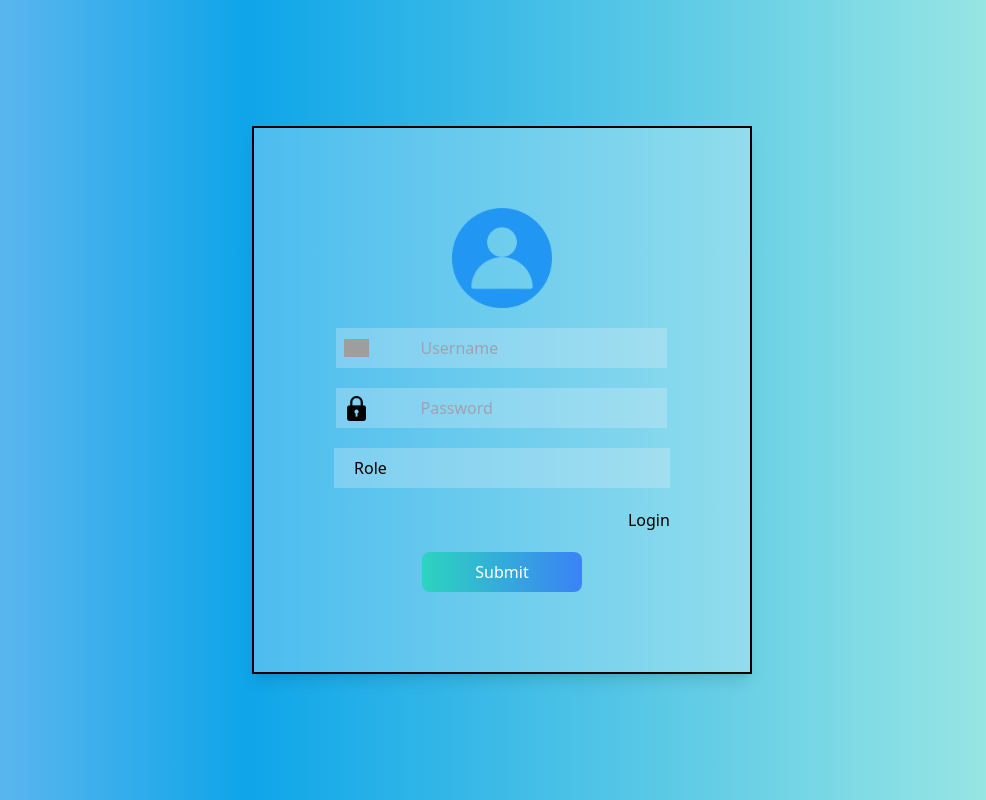
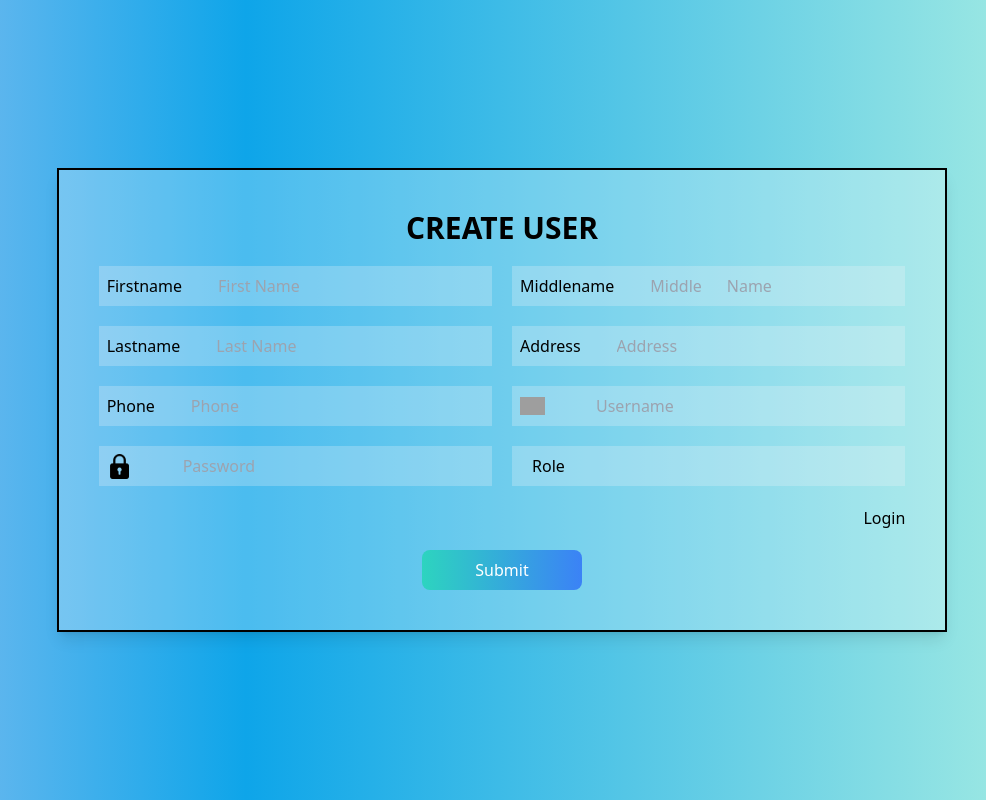
Before and after one commit to SridharVoleti/ODA, a Flask app: template MainApp/app/templates/register.html in a window 1280 px wide. Shown: the whole page, without its empty margins (138-1124 px from the left). Run offline with Flask 3, Linux system fonts and the light colour scheme; the template is opened without the code that fills it, so the values that code supplies are empty, except form fields; form fields are guessed from the names that the template uses; grey boxes are pictures that could not be loaded.

Commit message:
"Updated user registration form and endpoint to include additional fields, modified user registration service to generate UUID for user ID, and made corresponding changes to templates and CSS."

```diff
--- a/MainApp/app/models/user.py
+++ b/MainApp/app/models/user.py
@@ -54,10 +54,11 @@ class User(UserMixin):
             print(f"Get user error: {e}", flush=True)
             return None
 
-    def register(self):
+    @staticmethod
+    def register(user):
         """Registers a new user and returns the result or error."""
         try:
-            return register_user(self.firstname, self.lastname, self.address, self.phone, self.username, self.role)
+            return register_user(user)
         except Exception as e:
             print(f"Register error: {e}", flush=True)
             return e
--- a/MainApp/app/services/user_services.py
+++ b/MainApp/app/services/user_services.py
@@ -5,7 +5,8 @@ import json
 url = os.getenv("AUTH_URL")
 def register_user(user):
     try:
-        response = requests.post(url+"/register",json=json.dumps(user.__dict__))
+        response = requests.post(url+"/register",json=user)
+        print(response.json(),flush=True)
         if response.status_code == 200:
             return response.json()
         else:
--- a/MainApp/app/static/css/output.css
+++ b/MainApp/app/static/css/output.css
@@ -791,6 +791,10 @@ video {
   left: 0px;
 }
 
+.col-span-3 {
+  grid-column: span 3 / span 3;
+}
+
 .m-5 {
   margin: 1.25rem;
 }
@@ -806,10 +810,6 @@ video {
 
 .mb-4 {
   margin-bottom: 1rem;
-}
-
-.mt-0 {
-  margin-top: 0px;
 }
 
 .mt-10 {
@@ -1136,10 +1136,6 @@ video {
   padding: 0.5rem;
 }
 
-.p-20 {
-  padding: 5rem;
-}
-
 .p-3 {
   padding: 0.75rem;
 }
@@ -1239,6 +1235,11 @@ video {
   line-height: 1.25rem;
 }
 
+.text-3xl {
+  font-size: 1.875rem;
+  line-height: 2.25rem;
+}
+
 .font-bold {
   font-weight: 700;
 }
@@ -1333,6 +1334,14 @@ video {
 }
 
 @media (min-width: 768px) {
+  .md\:col-span-3 {
+    grid-column: span 3 / span 3;
+  }
+
+  .md\:col-span-2 {
+    grid-column: span 2 / span 2;
+  }
+
   .md\:mt-3 {
     margin-top: 0.75rem;
   }
@@ -1349,8 +1358,16 @@ video {
     grid-template-columns: repeat(3, minmax(0, 1fr));
   }
 
+  .md\:grid-cols-2 {
+    grid-template-columns: repeat(2, minmax(0, 1fr));
+  }
+
   .md\:p-20 {
     padding: 5rem;
+  }
+
+  .md\:p-10 {
+    padding: 2.5rem;
   }
 
   .md\:px-5 {
--- a/MainApp/app/templates/register.html
+++ b/MainApp/app/templates/register.html
@@ -4,19 +4,61 @@
   class="from-ocean-blue to-ocean-green flex h-screen w-screen items-center justify-center bg-gradient-to-r from-10% via-sky-500 via-30% to-90%"
 >
   <form
+    novalidate
     method="post"
-    class="flex flex-col items-center justify-center gap-5 border-2 border-black bg-white bg-opacity-25 p-5 shadow-lg md:p-20"
+    class="grid grid-cols-1 gap-5 border-2 border-black bg-white bg-opacity-25 p-5 shadow-lg md:grid-cols-2 md:p-10"
   >
     {{ form.hidden_tag() }}
-    <div>
-      <img
-        width="100"
-        src="{{url_for('static',filename='icons/profile.png')}}"
-        alt=""
-      />
+    <h1 class="text-center text-3xl font-extrabold md:col-span-2">
+      CREATE USER
+    </h1>
+    <div
+      class="flex h-10 items-center justify-center gap-5 bg-gray-100 bg-opacity-25 px-2"
+    >
+      {{form.firstname.label}} {{form.firstname(class="form-control rounded-none
+      border-none bg-transparent flex-1", placeholder="First Name")}} {% for
+      error in form.firstname.errors %}
+      <span style="color: red">[{{ error }}]</span>
+      {% endfor %}
     </div>
     <div
-      class="flex h-10 items-center justify-center gap-5 bg-gray-100 bg-opacity-25 ps-2"
+      class="flex h-10 items-center justify-center gap-5 bg-gray-100 bg-opacity-25 px-2"
+    >
+      {{form.middlename.label}} {{form.middlename(class="form-control
+      rounded-none border-none bg-transparent flex-1", placeholder="Middle
+      Name")}} {% for error in form.middlename.errors %}
+      <span style="color: red">[{{ error }}]</span>
+      {% endfor %}
+    </div>
+    <div
+      class="flex h-10 items-center justify-center gap-5 bg-gray-100 bg-opacity-25 px-2"
+    >
+      {{form.lastname.label}} {{form.lastname(class="form-control rounded-none
+      border-none bg-transparent flex-1", placeholder="Last Name")}} {% for
+      error in form.lastname.errors %}
+      <span style="color: red">[{{ error }}]</span>
+      {% endfor %}
+    </div>
+    <div
+      class="flex h-10 items-center justify-center gap-5 bg-gray-100 bg-opacity-25 px-2"
+    >
+      {{form.address.label}} {{form.address(class="form-control rounded-none
+      border-none bg-transparent flex-1", placeholder="Address")}} {% for error
+      in form.address.errors %}
+      <span style="color: red">[{{ error }}]</span>
+      {% endfor %}
+    </div>
+    <div
+      class="flex h-10 items-center justify-center gap-5 bg-gray-100 bg-opacity-25 px-2"
+    >
+      {{form.phone.label}} {{form.phone(class="form-control rounded-none
+      border-none bg-transparent flex-1", placeholder="Phone")}} {% for error in
+      form.phone.errors %}
+      <span style="color: red">[{{ error }}]</span>
+      {% endfor %}
+    </div>
+    <div
+      class="flex h-10 items-center justify-center gap-5 bg-gray-100 bg-opacity-25 px-2"
     >
       <div class="w-10">
         <img
@@ -26,13 +68,13 @@
         />
       </div>
       {{form.username(class="form-control rounded-none border-none
-      bg-transparent", placeholder="Username")}} {% for error in
+      bg-transparent flex-1", placeholder="Username")}} {% for error in
       form.username.errors %}
       <span style="color: red">[{{ error }}]</span>
       {% endfor %}
     </div>
     <div
-      class="flex h-10 items-center justify-center gap-5 bg-gray-100 bg-opacity-25 ps-2"
+      class="flex h-10 items-center justify-center gap-5 bg-gray-100 bg-opacity-25 px-2"
     >
       <div class="w-10">
         <img
@@ -42,7 +84,7 @@
         />
       </div>
       {{form.password(class="form-control rounded-none border-none
-      bg-transparent", placeholder="Password")}} {% for error in
+      bg-transparent flex-1", placeholder="Password")}} {% for error in
       form.password.errors %}
       <span style="color: red">[{{ error }}]</span>
       {% endfor %}
@@ -52,9 +94,9 @@
     >
       <label for="">Role</label>
       {{form.role(class="form-control w-full rounded-none border-none
-      bg-transparent")}}
+      bg-transparent flex-1")}}
     </div>
-    <div class="flex w-[100%] justify-end">
+    <div class="flex justify-end md:col-span-2">
       <div>
         <a class="" href="{{url_for('auth.login')}}">Login</a>
       </div>
@@ -66,8 +108,11 @@
       <span class="text-red-600">{{message}}</span>
       {% endif %} {% endfor %}
     </div>
-    {% endif %} {% endwith %} {{form.submit(class='button bg-gradient-to-r
-    from-teal-400 to-blue-500 hover:from-pink-500 hover:to-orange-500')}}
+    {% endif %} {% endwith %}
+    <div class="text-center md:col-span-2">
+      {{form.submit(class='button bg-gradient-to-r from-teal-400 to-blue-500
+      hover:from-pink-500 hover:to-orange-500')}}
+    </div>
   </form>
 </div>
 {%endblock%}
--- a/MicroServices/AuthenticationService/app/Resourses/user_endpoints.py
+++ b/MicroServices/AuthenticationService/app/Resourses/user_endpoints.py
@@ -1,6 +1,7 @@
 from flask import Blueprint,jsonify,request,abort
 from flask_jwt_extended import create_access_token,decode_token
 from passlib.hash import pbkdf2_sha256
+import uuid
 
 from app.Models.User import  User
 from app import mongo
@@ -13,7 +14,7 @@ def register():
         data = request.get_json()
         data["password"] = pbkdf2_sha256.hash(data["password"])
         user = User(**data).to_bson()
-        user['_id']="user001"
+        user['_id']=str(uuid.uuid4())
         response = mongo.db.Users.insert_one(user)
         if response.acknowledged:
             return jsonify(status="success",message="User registration  successful"),200
```
Also changed, not shown: MainApp/app/forms/register_form.py (+15 -0 lines), MainApp/app/routes/auth.py (+16 -7 lines).
